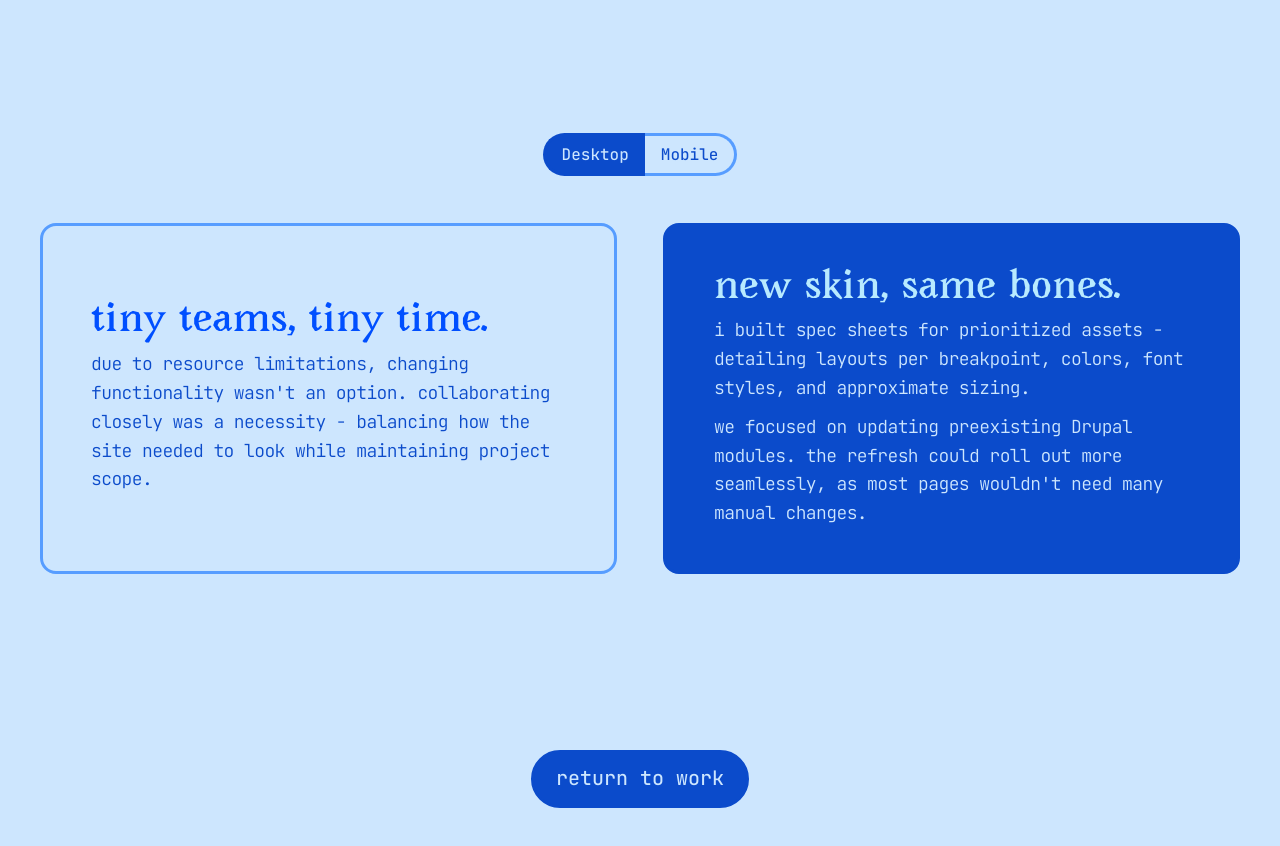
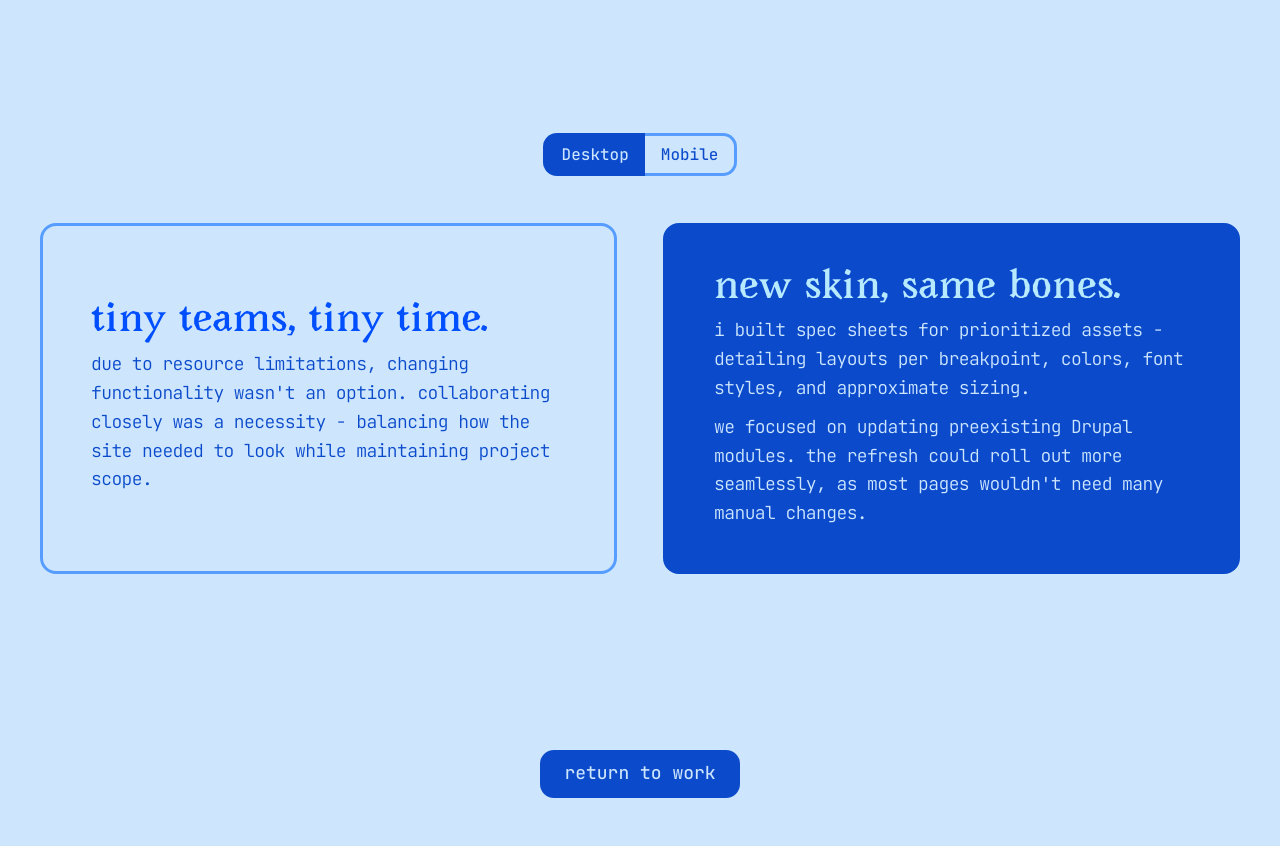
Before and after one commit to cvvvm/asteroid, a React (Create React App) app: page /projects/ssu-web-reskin in a window 1280 px wide. Shown: the part 1940-2786 px from the top of the page. Built offline with nearby package versions, Linux system fonts and the light colour scheme.

Commit message:
refined button styles

```diff
--- a/src/1-css/component-styles/_button.scss
+++ b/src/1-css/component-styles/_button.scss
@@ -5,9 +5,9 @@
 @mixin buttons($outline: false, $outline-invert: false, $invert: false) {
   font-family: $jet-brains;
   font-weight: $weight-medium;
-  font-size: 1.25rem;
+  font-size: 1.125rem;
 
-  padding: 0.75rem 1.35rem 0.85rem;
+  padding: 0.5rem 1.35rem 0.65rem;
   margin: 0rem -0.35rem;
 
   color: rgb-var(bg);
@@ -15,7 +15,7 @@
   border-color: rgb-var(text);
   border-style: solid;
   border-width: 0.2rem;
-  border-radius: 2rem;
+  border-radius: 0.875rem;
 
   transition: transition($color: true, $translate: true);
 
--- a/src/1-css/component-styles/_mockup-devices.scss
+++ b/src/1-css/component-styles/_mockup-devices.scss
@@ -49,11 +49,11 @@
   padding: 0.5rem 1rem !important;
 
   &.right {
-    border-radius: 0rem 2rem 2rem 0rem !important;
+    border-radius: 0rem 0.875rem 0.875rem 0rem !important;
     border-left: none !important;
   }
   &.left {
-    border-radius: 2rem 0rem 0rem 2rem !important;
+    border-radius: 0.875rem 0rem 0rem 0.875rem !important;
     border-right: none !important;
     z-index: 1;
   }
@@ -70,6 +70,7 @@
   padding: 0.4375rem 1rem 0.5rem !important;
   margin: 0rem !important;
   border-width: 2px !important;
+  border-radius: 0.25rem !important;
 }
 
 .page-toggles-container {
--- a/src/1-css/component-styles/_work_projects.scss
+++ b/src/1-css/component-styles/_work_projects.scss
@@ -68,7 +68,7 @@
 
     @include breakpoint(md) {
       padding: 2.5rem 3rem 2.5rem;
-      border-radius: 2rem;
+      border-radius: 1.125rem;
     }
 
     &:hover {
@@ -114,6 +114,7 @@
 .gallery-button {
   z-index: 8000;
   padding: 0.5rem 1rem 0.6rem !important;
+  border-radius: 0.875rem !important;
 }
 
 .slide {
```
Also changed, not shown: src/1-css/main.min.css, 1 other file (tests, documents, lock files or other folders).
